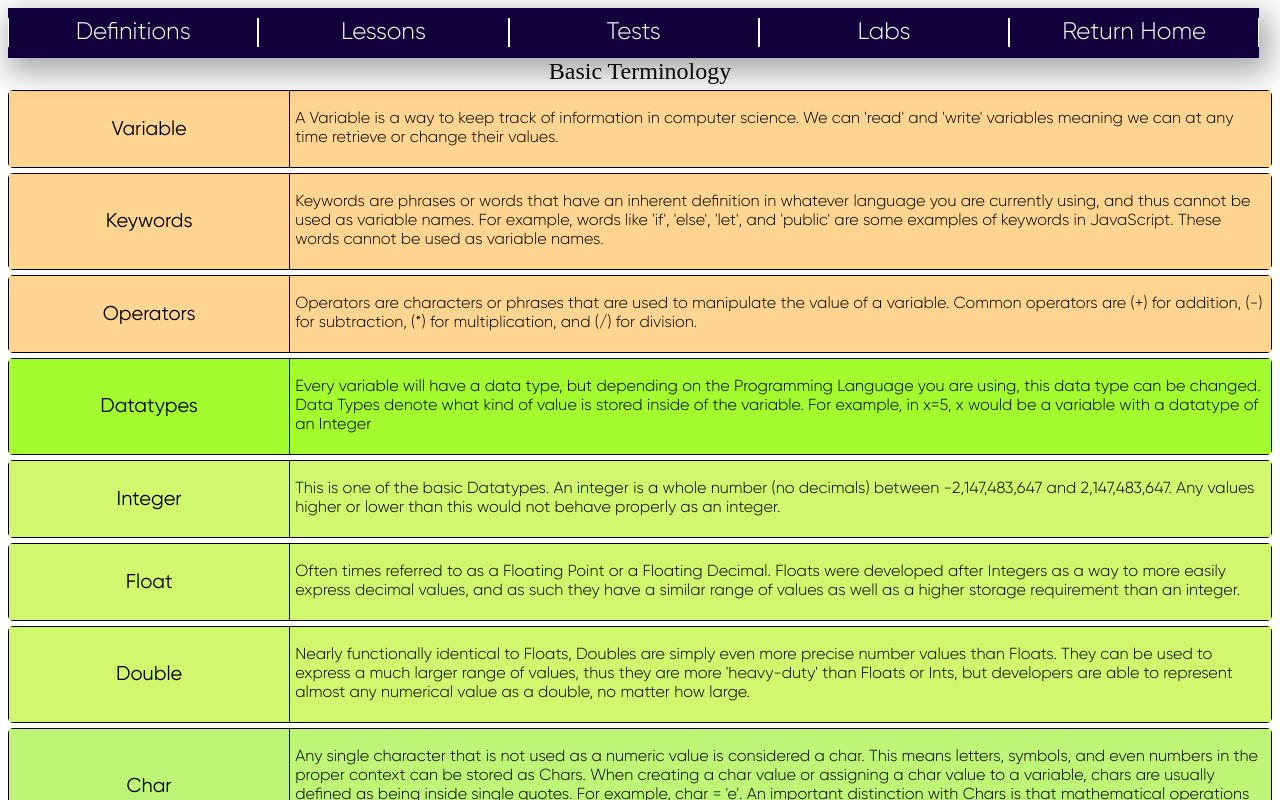
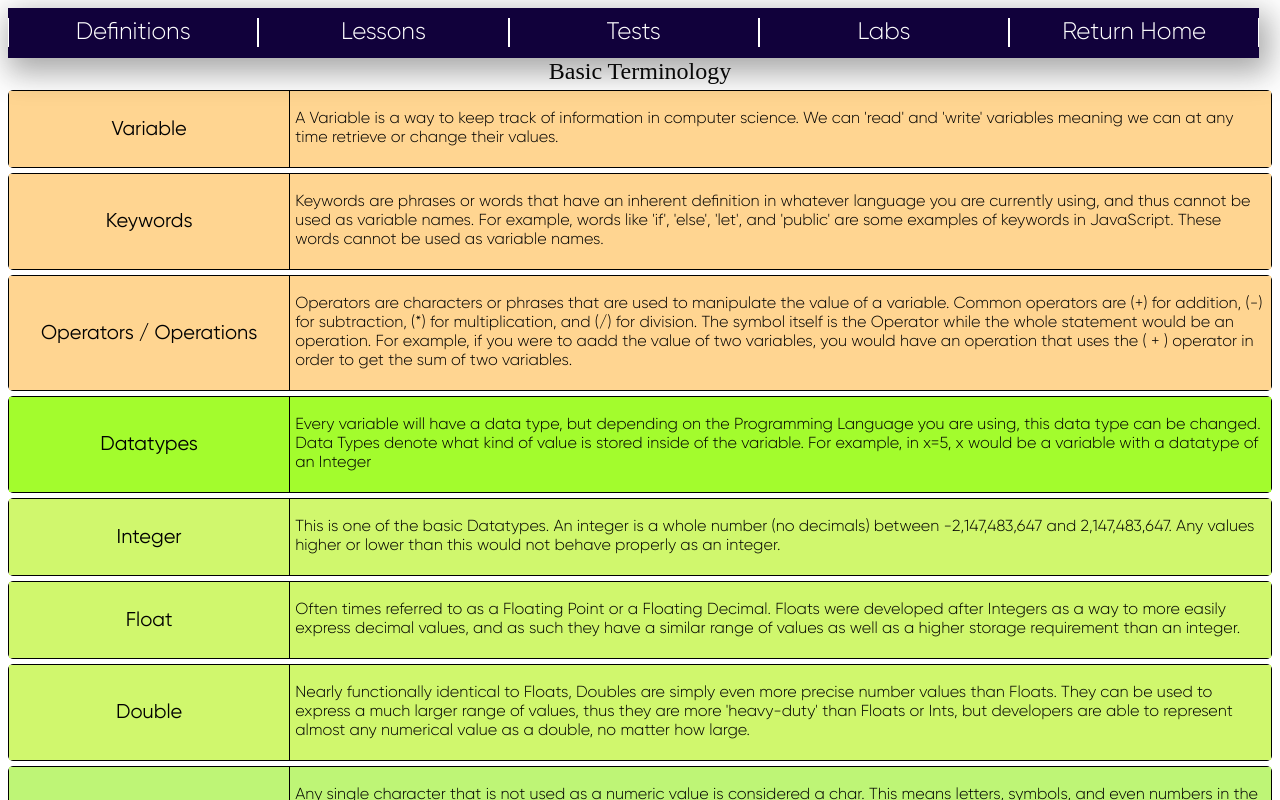
Before and after one commit to NLanese/the-codex, a Next.js app: page /concepts/basics/definitions in a window 1280 px wide. Shown: the top 800 px of the page. Built offline with nearby package versions, Linux system fonts and the light colour scheme.

Commit message:
progress and oDef init

```diff
--- a/constants/basicDefinitions.js
+++ b/constants/basicDefinitions.js
@@ -18,8 +18,8 @@ const BasicDefinitionsList = [
     },
 
     {
-        title: "Operators",
-        definition: "Operators are characters or phrases that are used to manipulate the value of a variable. Common operators are (+) for addition, (-) for subtraction, (*) for multiplication, and (/) for division.",
+        title: "Operators / Operations",
+        definition: "Operators are characters or phrases that are used to manipulate the value of a variable. Common operators are (+) for addition, (-) for subtraction, (*) for multiplication, and (/) for division. The symbol itself is the Operator while the whole statement would be an operation. For example, if you were to aadd the value of two variables, you would have an operation that uses the ( + ) operator in order to get the sum of two variables.",
         titleStyle: Styles.Fonts.h2,
         definitionStyle: Styles.Fonts.definition,
         color: "#ffd591"
--- a/pages/concepts/basics/lessons/data_types.js
+++ b/pages/concepts/basics/lessons/data_types.js
@@ -1199,7 +1199,9 @@ const DataTypesLesson = ({}) => {
                             <br></br>
 
                             <p style={Styles.Fonts.basic}>
-                                Let's go over a bit of what we saw above.
+                                Let's go over a bit of what we saw above. Foremost, you can see clearly in these small code snippets some of the bigger differences between langauges. <strong>Python</strong>, for example does not even have developers use a <strong>keyword</strong> to announce the creation of a variable.
+
+                                As you can see, in most cases you will be able to switch the data type of a variable (or create a new variable to do so) when mixing data types in operations. While some languages rely on the developer guiding the compiler through the process of mixing data types; others can figure out what the developer wants and automatically make the adjustments.
                             </p>
 
                         </div>
```
Also changed, not shown: OstrichComponents/Text/OstrichDefinition.js (added).
